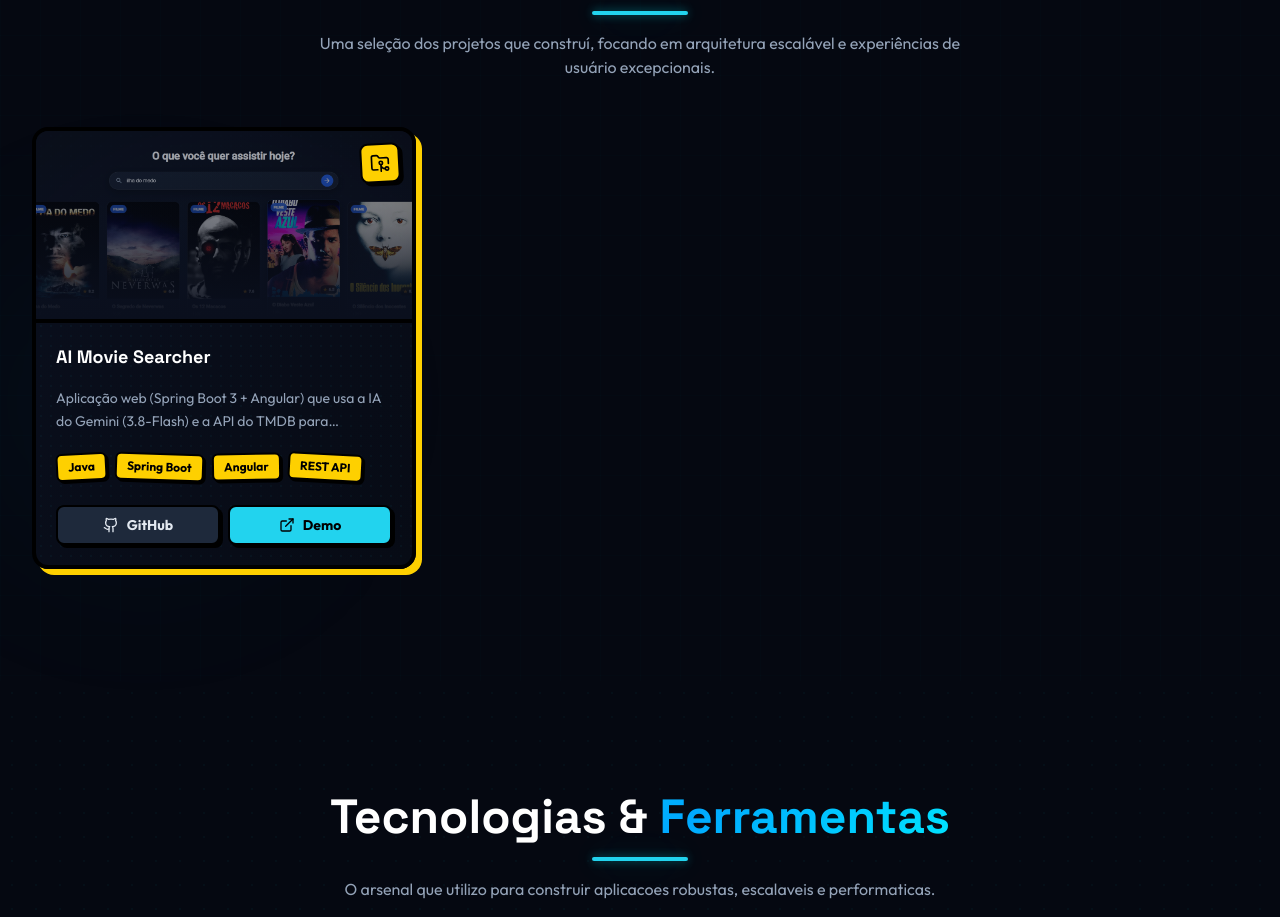
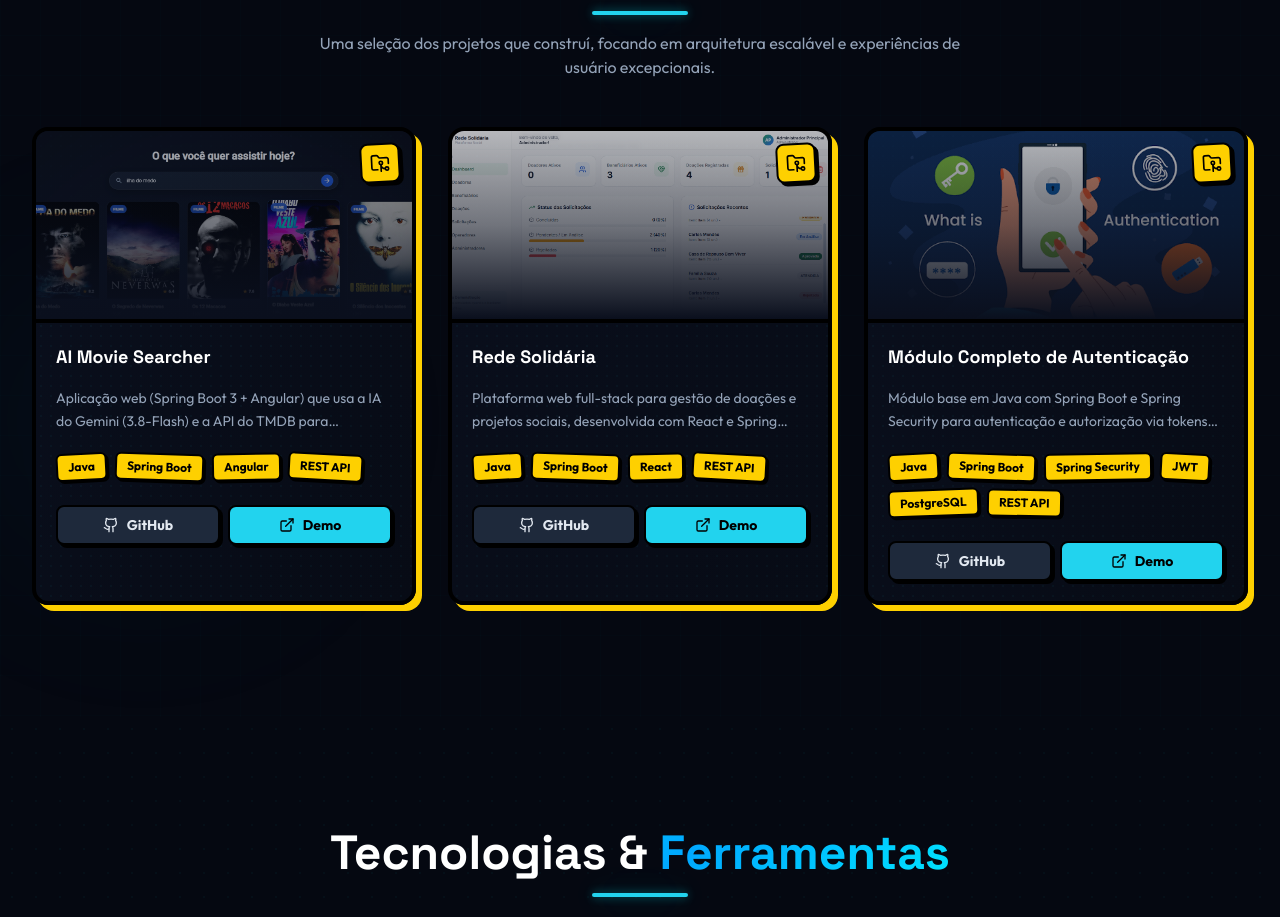
Before and after one commit to devpedrogo/pedrogouveia, a React (Vite) app: page / in a window 1280 px wide. Shown: the part 965-1882 px from the top of the page. Built offline with nearby package versions, Linux system fonts and the light colour scheme.

Commit message:
adiciona 2 novos projetos a secao de projetos

```diff
--- a/src/data/portfolio.ts
+++ b/src/data/portfolio.ts
@@ -34,8 +34,28 @@ export const projects: Project[] = [
       '/aisearcher.png',
     techStack: ['Java', 'Spring Boot', 'Angular', 'REST API'],
     githubUrl: 'https://github.com/devpedrogo/aimoviesearcher.git',
-    demoUrl: '#',
-  }
+    demoUrl: 'https://github.com/devpedrogo/ai-movie-searcher-frontend.git',
+  },
+  {
+    title: 'Rede Solidária',
+    description:
+      'Plataforma web full-stack para gestão de doações e projetos sociais, desenvolvida com React e Spring Boot.',
+    image:
+      '/rede-solidaria.png',
+    techStack: ['Java', 'Spring Boot', 'React', 'REST API'],
+    githubUrl: 'https://github.com/devpedrogo/rede_solidaria_spring.git',
+    demoUrl: 'https://rede-solidaria-frontend.vercel.app/',
+  },
+  {
+    title: 'Módulo Completo de Autenticação',
+    description:
+      'Módulo base em Java com Spring Boot e Spring Security para autenticação e autorização via tokens JWT e refresh tokens com persistência no PostgreSQL.',
+    image:
+      '/auth.png',
+    techStack: ['Java', 'Spring Boot', 'Spring Security', 'JWT', 'PostgreSQL', 'REST API'],
+    githubUrl: 'https://github.com/devpedrogo/authentication_project.git',
+    demoUrl: 'https://github.com/devpedrogo/authentication_project.git',
+  },
 ];
 
 export const techStack: Tech[] = [
```
